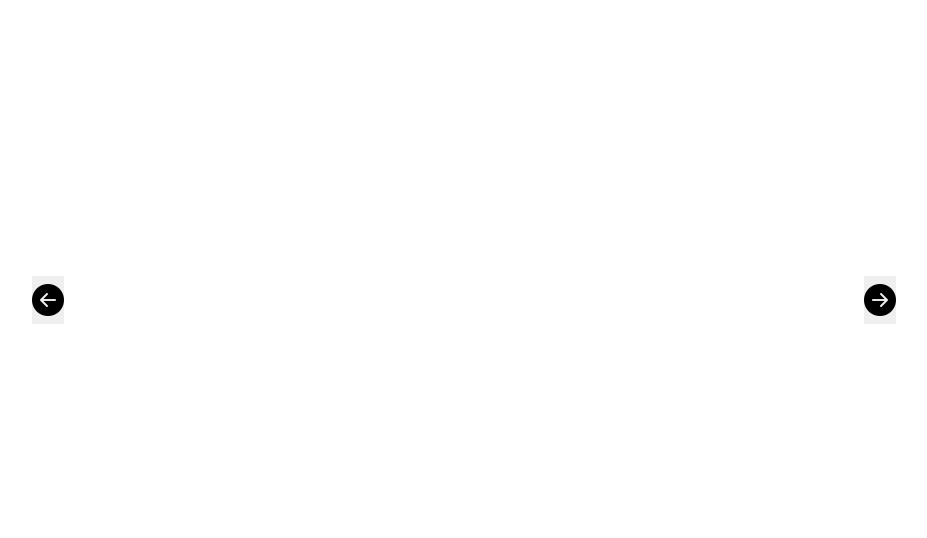
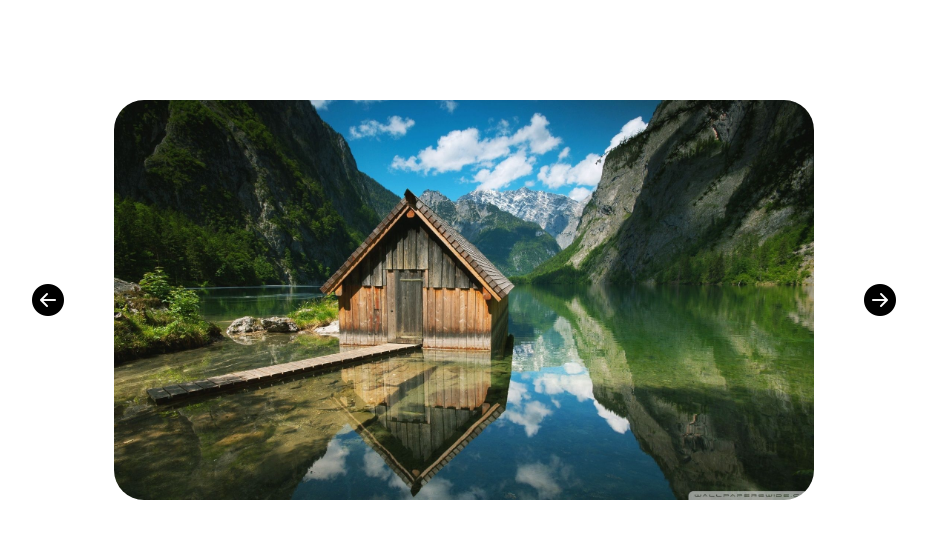
Before and after one commit to francescorossi1/js-array-carousel, a plain HTML site: page index.html in a window 1280 px wide. Both pictures are taken after a click on the button 1056 px from the left and 300 px from the top of the page. Shown: the whole page, without its empty margins (176-1103 px from the left). Drawn offline with nearby package versions, Linux system fonts and the light colour scheme.

Commit message:
fixed class conflict, completed milestone 3

```diff
--- a/css/style.css
+++ b/css/style.css
@@ -16,7 +16,11 @@
     border-radius: 30px;
 }
 
-#carousel img:active {
+.item{
+    display: none;
+}
+
+.item.active{
     display: block;
 }
 
@@ -27,6 +31,7 @@
     border: 0;
     padding: 0;
     font-size: 32px;
+    background-color: #fff;
 }
 
 #prev {
--- a/js/script.js
+++ b/js/script.js
@@ -1,8 +1,4 @@
 /*
-MILESTONE 2
-Adesso rimuoviamo tutto il markup statico e inseriamo le immagini dinamicamente servendoci dell'array fornito e un semplice ciclo for. Possiamo concatenare una stringa con un template literal oppure utilizzare gli altri metodi di manipolazione del DOM che abbiamo visto insieme. Al termine di questa fase ci ritroveremo con lo stesso slider, ma costruito dinamicamente attraverso JavaScript.
-MILESTONE 3
-Al click dell'utente sulle frecce, l'immagine attiva cambia e diventa visibile nello slider, prendendo il posto della precedente.
 BONUS 1:
 Aggiungere il ciclo infinito del carosello. Ovvero se l' immagine attiva è la prima e l'utente clicca la freccia per andare indietro, la miniatura che deve attivarsi sarà l'ultima e viceversa per l'ultima miniatura se l'utente clicca la freccia verso avanti, deve attivarsi la prima immgine.
 BONUS 2:
@@ -35,7 +31,7 @@ const display = document.querySelector('.container');
 let content = `<div id="carousel"><div class="slide">`
 
 for(let i = 0; i < arrayIndex.length; i++){
-    content += `<img src="${arrayIndex[i]}" alt="image${[i+1]}" class="d-none"></img>`
+    content += `<img src="./${arrayIndex[i]}" alt="image${[i+1]}" class="item"></img>`
 }
 
 content += `${nextButton}${prevButton}</div></div>`
@@ -43,3 +39,43 @@ content += `${nextButton}${prevButton}</div></div>`
 // Finalizzo il display
 
 display.innerHTML = content
+
+// Creo una variabile per l'elemento attivo
+
+let activeItem = 0
+
+// Creo un array per scorrere fra gli elementi attivi desiderati
+
+const activeArray = document.querySelectorAll('#carousel img');
+
+// Aggiungo la classe che funge da active
+
+activeArray[activeItem].classList.add("d-block")
+
+// Se clicco next
+
+next.addEventListener('click',function(){
+
+    // Tolgo l'active all'elemento corrente
+    activeArray[activeItem].classList.remove("d-block");
+
+    // Aumento il "contatore di active"
+    activeItem++
+
+    // E restituisco l'active al "nuovo" elemento
+    activeArray[activeItem].classList.add("d-block");
+})
+
+// Se clicco next
+
+prev.addEventListener('click',function(){
+
+    // Tolgo l'active all'elemento corrente
+    activeArray[activeItem].classList.remove("d-block");
+
+    // Diminuisco il "contatore di active"
+    activeItem--
+
+    // E restituisco l'active al "nuovo" elemento
+    activeArray[activeItem].classList.add("d-block");
+})
```
